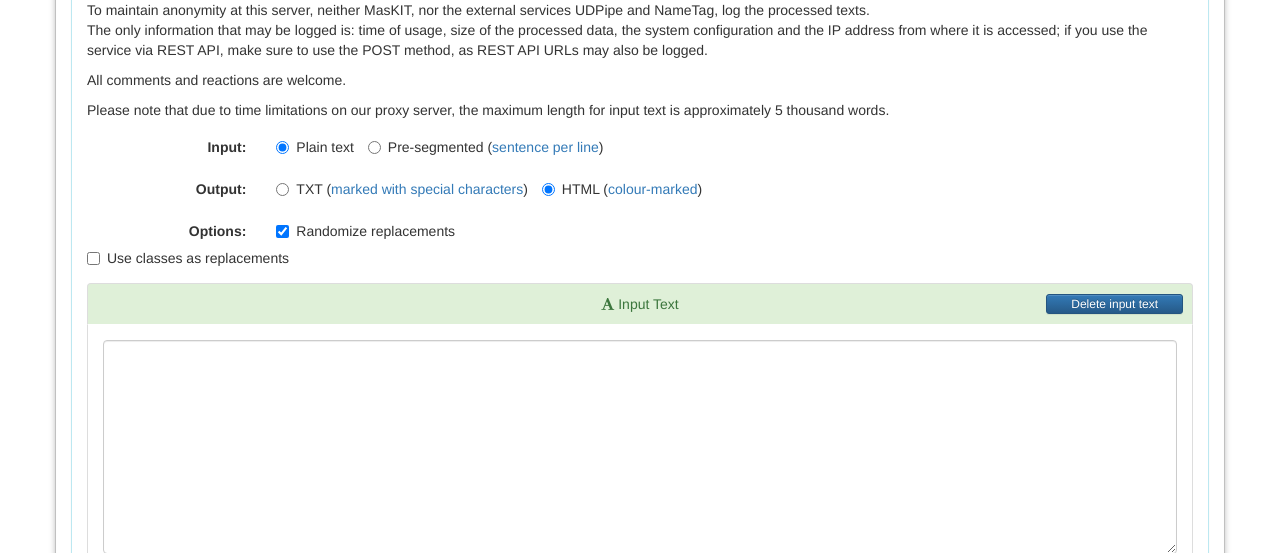
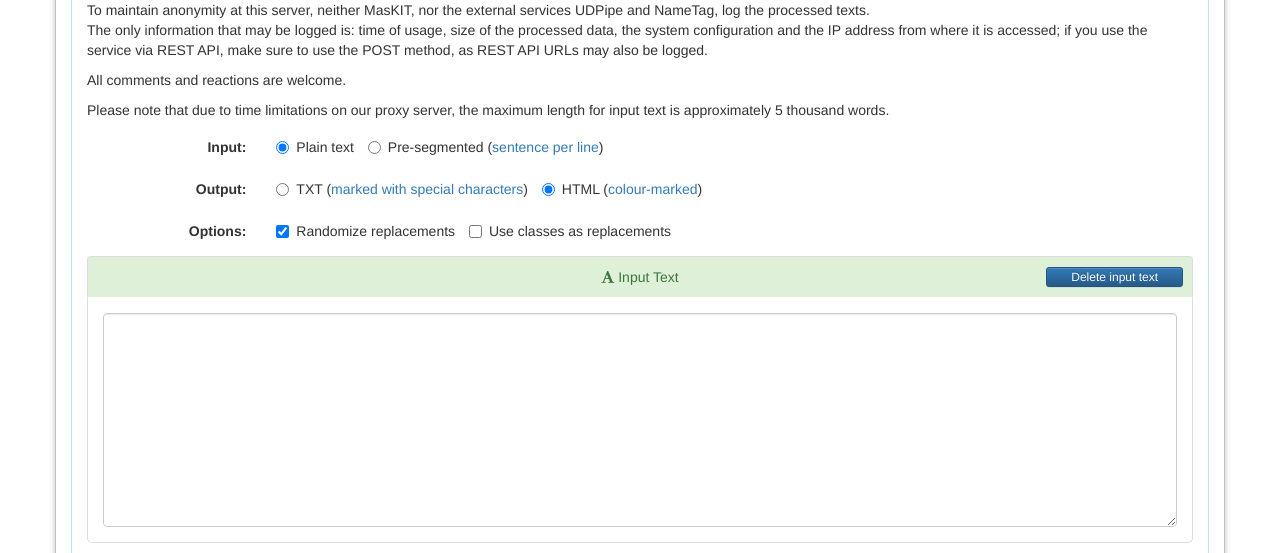
Before and after one commit to ufal/maskit, a PHP site: page /run.php in a window 1280 px wide. Shown: the part 488-1041 px from the top of the page. Run offline with PHP 8.4, Linux system fonts and the light colour scheme; some libraries are stand-ins or nearby versions.

Commit message:
Fixes in frontend
git-svn-id: https://svn.ms.mff.cuni.cz/svn/ponk/projects/maskit@166 9b7822f3-4786-4c31-9c96-ea234496b5ad

```diff
--- a/html/run.php
+++ b/html/run.php
@@ -274,8 +274,6 @@
         <label class="col-sm-2 control-label">Options:</label>
         <div class="col-sm-10">
           <label title="Randomize the order of replacements" class="checkbox-inline" id="option_randomize_label"><input id="option_randomize" name="option_randomize" type="checkbox" checked/>Randomize replacements</label>
-        </div>
-        <div class="col-sm-10">
           <label title="Use classes as replacements instead of fake names" class="checkbox-inline" id="option_classes_label"><input id="option_classes" name="option_classes" type="checkbox"/>Use classes as replacements</label>
         </div>
       </div>
```
